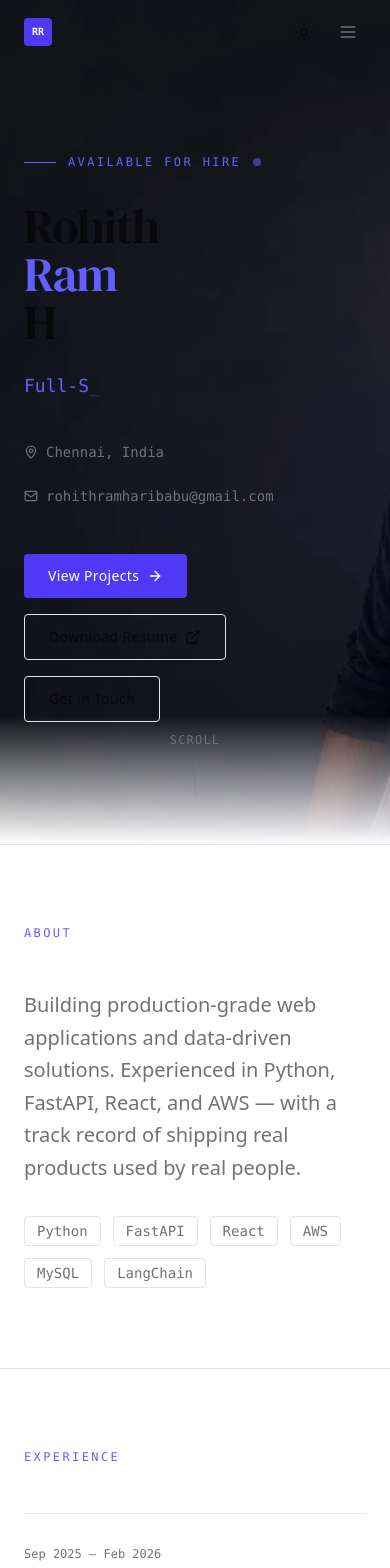
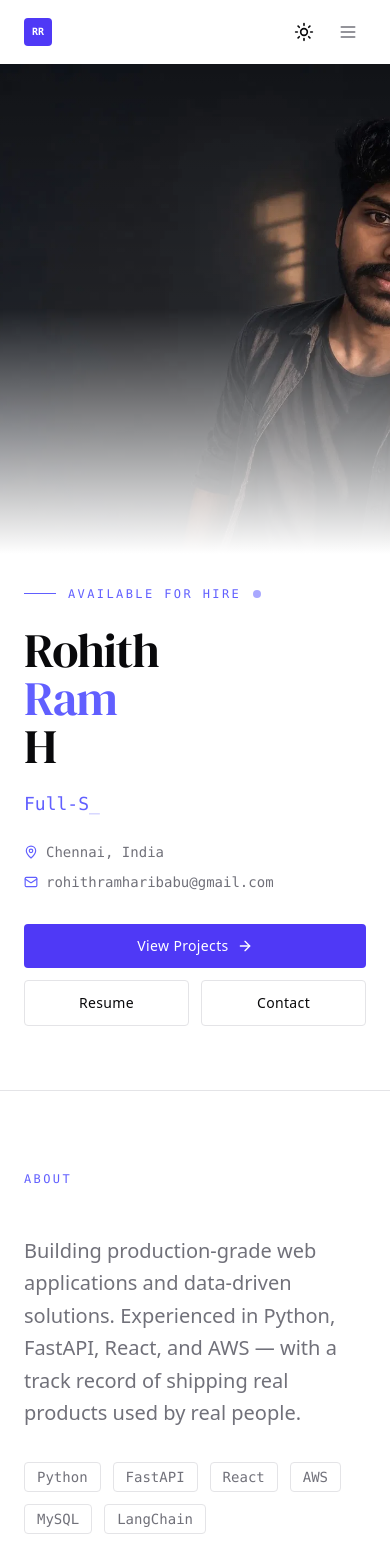
Before and after one commit to rohithram08/rohith-ram-portfolio, a React (Vite) app: page / in a window 390 px wide. Shown: the top 1568 px of the page. Built offline with nearby package versions, Linux system fonts and the light colour scheme; the HTML template or start-up script is replaced by a standard one.

Commit message:
fix mobile hero layout

```diff
--- a/src/pages/Home.tsx
+++ b/src/pages/Home.tsx
@@ -25,7 +25,6 @@ function TerminalRole() {
   useEffect(() => {
     let timeout: ReturnType<typeof setTimeout>;
     const current = roles[index];
-
     if (typing) {
       if (displayed.length < current.length) {
         timeout = setTimeout(() => setDisplayed(current.slice(0, displayed.length + 1)), 60);
@@ -52,18 +51,9 @@ function TerminalRole() {
 }
 
 const skillGroups = [
-  {
-    label: 'Languages',
-    items: developerInfo.skills.languages,
-  },
-  {
-    label: 'Frameworks & Tools',
-    items: developerInfo.skills.toolsFrameworks,
-  },
-  {
-    label: 'Databases',
-    items: developerInfo.skills.databases,
-  },
+  { label: 'Languages', items: developerInfo.skills.languages },
+  { label: 'Frameworks & Tools', items: developerInfo.skills.toolsFrameworks },
+  { label: 'Databases', items: developerInfo.skills.databases },
 ];
 
 export default function Home() {
@@ -72,14 +62,124 @@ export default function Home() {
   return (
     <>
       <SEOHead />
-
       <div className="min-h-screen bg-background text-foreground">
 
-        {/* ── Hero ── */}
-        <section className="relative min-h-screen flex items-center overflow-hidden">
-          {/* Portrait — full bleed right panel */}
+        {/* ══════════════════════════ HERO ══════════════════════════ */}
+        <section className="relative overflow-hidden">
+
+          {/* ── MOBILE LAYOUT (stacked, no overlap) ── */}
+          <div className="lg:hidden pt-16">
+
+            {/* Image block */}
             <motion.div
-            className="absolute inset-y-0 right-0 w-full lg:w-[80%]"
+              className="relative w-full overflow-hidden"
+              style={{ height: '58vh', minHeight: '360px' }}
+              initial={{ opacity: 0 }}
+              animate={{ opacity: 1 }}
+              transition={{ duration: 0.8 }}
+            >
+              <img
+                src={profileImg}
+                alt={developerInfo.name}
+                className="w-full h-full object-cover"
+                style={{ objectPosition: 'center 18%' }}
+              />
+              <div className="absolute inset-0 bg-gradient-to-t from-background via-background/5 to-transparent" />
+            </motion.div>
+
+            {/* Text block */}
+            <div className="px-6 pt-8 pb-16">
+              <motion.div
+                className="flex items-center gap-3 mb-6"
+                initial={{ opacity: 0, y: 10 }}
+                animate={{ opacity: 1, y: 0 }}
+                transition={{ duration: 0.5, delay: 0.15 }}
+              >
+                <span className="block w-8 h-px bg-indigo-500 dark:bg-indigo-400" />
+                <span className="text-xs font-mono tracking-[0.2em] text-indigo-500 dark:text-indigo-400 uppercase">
+                  Available for hire
+                </span>
+                <span className="block w-2 h-2 rounded-full bg-indigo-500 dark:bg-indigo-400 animate-pulse" />
+              </motion.div>
+
+              <motion.h1
+                className="text-5xl sm:text-6xl font-light tracking-tight leading-none mb-5"
+                style={{ fontFamily: "'DM Serif Display', Georgia, serif" }}
+                initial={{ opacity: 0, y: 20 }}
+                animate={{ opacity: 1, y: 0 }}
+                transition={{ duration: 0.6, delay: 0.25 }}
+              >
+                {developerInfo.name.split(' ').map((word, i) => (
+                  <span key={i} className={i === 1 ? 'block text-indigo-500 dark:text-indigo-400' : 'block text-foreground'}>
+                    {word}
+                  </span>
+                ))}
+              </motion.h1>
+
+              <motion.div
+                className="mb-6 h-7 flex items-center"
+                initial={{ opacity: 0 }}
+                animate={{ opacity: 1 }}
+                transition={{ delay: 0.5 }}
+              >
+                <TerminalRole />
+              </motion.div>
+
+              <motion.div
+                className="flex flex-col gap-2.5 text-sm text-muted-foreground mb-8 font-mono"
+                initial={{ opacity: 0, y: 10 }}
+                animate={{ opacity: 1, y: 0 }}
+                transition={{ delay: 0.6 }}
+              >
+                <span className="flex items-center gap-2">
+                  <MapPin className="size-3.5 shrink-0 text-indigo-500 dark:text-indigo-400" /> {developerInfo.location}
+                </span>
+                <span className="flex items-center gap-2">
+                  <Mail className="size-3.5 shrink-0 text-indigo-500 dark:text-indigo-400" />
+                  <a href={`mailto:${developerInfo.email}`} className="hover:text-indigo-500 dark:hover:text-indigo-400 transition-colors break-all">
+                    {developerInfo.email}
+                  </a>
+                </span>
+              </motion.div>
+
+              <motion.div
+                className="flex flex-col gap-3"
+                initial={{ opacity: 0, y: 10 }}
+                animate={{ opacity: 1, y: 0 }}
+                transition={{ delay: 0.7 }}
+              >
+                <Link
+                  to="/portfolio"
+                  className="group inline-flex items-center justify-center gap-2 px-5 py-3 bg-indigo-600 hover:bg-indigo-500 text-white text-sm font-medium tracking-wide rounded-sm transition-all duration-200"
+                >
+                  View Projects
+                  <ArrowRight className="size-4 transition-transform group-hover:translate-x-1" />
+                </Link>
+                <div className="flex gap-3">
+                  <a
+                    href="/Rohith_Ram_H_Resume.pdf"
+                    download
+                    className="flex-1 inline-flex items-center justify-center gap-2 px-5 py-3 border border-border hover:border-indigo-500/50 hover:bg-accent text-sm font-medium tracking-wide rounded-sm transition-all duration-200"
+                  >
+                    Resume
+                  </a>
+                  <Link
+                    to="/contact"
+                    className="flex-1 inline-flex items-center justify-center gap-2 px-5 py-3 border border-border hover:border-indigo-500/50 hover:bg-accent text-sm font-medium tracking-wide rounded-sm transition-all duration-200"
+                  >
+                    Contact
+                  </Link>
+                </div>
+              </motion.div>
+            </div>
+          </div>
+
+          {/* ── DESKTOP LAYOUT (full-bleed split) ── */}
+          <div className="hidden lg:block relative min-h-screen">
+
+            {/* Right image panel */}
+            <motion.div
+              className="absolute inset-y-0 right-0 w-[55%]"
               initial={{ opacity: 0, scale: 1.05 }}
               animate={{ opacity: 1, scale: 1 }}
               transition={{ duration: 1 }}
@@ -87,23 +187,20 @@ export default function Home() {
               <img
                 src={profileImg}
                 alt={developerInfo.name}
-              className="w-full h-full object-cover object-[35%_20%]"
+                className="w-full h-full object-cover"
+                style={{ objectPosition: '35% 15%' }}
               />
-            {/* Dark mode: deep fade. Light mode: lighter fade from background */}
-            <div className="absolute inset-y-0 left-0 w-[60%] bg-gradient-to-r from-background to-transparent hidden lg:block" />
-            {/* Bottom fade to blend into next section */}
+              <div className="absolute inset-y-0 left-0 w-[55%] bg-gradient-to-r from-background to-transparent" />
               <div className="absolute inset-x-0 bottom-0 h-32 bg-gradient-to-t from-background to-transparent" />
             </motion.div>
 
-          {/* Ambient glow — subtle in light mode, more visible in dark */}
+            {/* Ambient glow */}
             <div className="pointer-events-none absolute inset-0 z-0">
-            <div className="absolute top-1/4 left-1/4 w-[600px] h-[600px] rounded-full bg-indigo-600/5 dark:bg-indigo-600/10 blur-[120px]" />
+              <div className="absolute top-1/4 left-1/4 w-[600px] h-[600px] rounded-full bg-indigo-600/10 blur-[120px]" />
             </div>
 
             {/* Text content */}
-          <div className="relative z-10 w-full px-6 lg:px-16 pt-24 pb-16">
-            <div className="max-w-6xl mx-auto lg:max-w-none lg:pr-[55%]">
-              {/* Eyebrow */}
+            <div className="relative z-10 w-[50%] px-16 min-h-screen flex flex-col justify-center">
               <motion.div
                 className="flex items-center gap-3 mb-8"
                 initial={{ opacity: 0, x: -20 }}
@@ -117,9 +214,8 @@ export default function Home() {
                 <span className="block w-2 h-2 rounded-full bg-indigo-500 dark:bg-indigo-400 animate-pulse" />
               </motion.div>
 
-              {/* Name */}
               <motion.h1
-                className="text-5xl sm:text-7xl md:text-8xl lg:text-9xl font-light tracking-tight leading-none mb-6"
+                className="text-7xl xl:text-8xl font-light tracking-tight leading-none mb-6"
                 style={{ fontFamily: "'DM Serif Display', Georgia, serif" }}
                 initial={{ opacity: 0, y: 30 }}
                 animate={{ opacity: 1, y: 0 }}
@@ -132,7 +228,6 @@ export default function Home() {
                 ))}
               </motion.h1>
 
-              {/* Terminal role */}
               <motion.div
                 className="mb-10 h-8 flex items-center"
                 initial={{ opacity: 0 }}
@@ -142,7 +237,6 @@ export default function Home() {
                 <TerminalRole />
               </motion.div>
 
-              {/* Location + email */}
               <motion.div
                 className="flex flex-wrap gap-6 text-sm text-muted-foreground mb-12 font-mono"
                 initial={{ opacity: 0, y: 10 }}
@@ -160,7 +254,6 @@ export default function Home() {
                 </span>
               </motion.div>
 
-              {/* CTAs */}
               <motion.div
                 className="flex flex-wrap gap-4"
                 initial={{ opacity: 0, y: 10 }}
@@ -190,7 +283,6 @@ export default function Home() {
                 </Link>
               </motion.div>
             </div>
-          </div>
 
             {/* Scroll hint */}
             <motion.div
@@ -206,6 +298,7 @@ export default function Home() {
                 transition={{ repeat: Infinity, duration: 1.8, ease: 'easeInOut' }}
               />
             </motion.div>
+          </div>
         </section>
 
         {/* ── About strip ── */}
@@ -239,7 +332,6 @@ export default function Home() {
                 Experience
               </p>
             </ScrollReveal>
-
             <div className="space-y-0">
               {developerInfo.experience.map((exp, i) => (
                 <ScrollReveal key={i} delay={i * 0.1}>
@@ -279,7 +371,6 @@ export default function Home() {
                 Skills & Technologies
               </p>
             </ScrollReveal>
-
             <div className="grid md:grid-cols-3 gap-6">
               {skillGroups.map((group, i) => (
                 <ScrollReveal key={group.label} delay={i * 0.1}>
@@ -317,7 +408,6 @@ export default function Home() {
                 </Link>
               </div>
             </ScrollReveal>
-
             <div className="grid grid-cols-1 md:grid-cols-2 gap-4">
               {featuredProjects.map((project, index) => (
                 <ProjectCard
```
Lines whose indentation alone changed are shown as unchanged.
